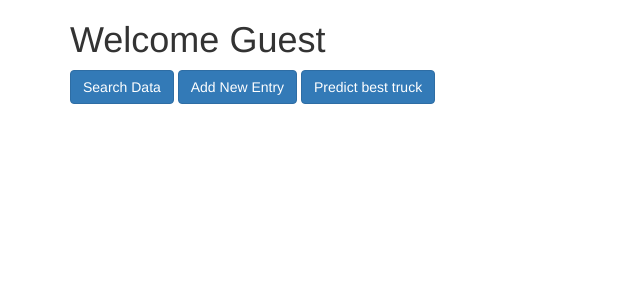
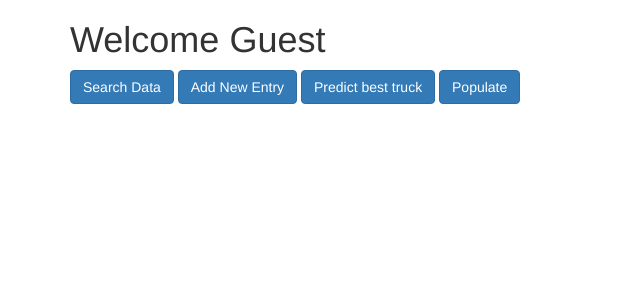
Before and after one commit to rahulgurnani/data_api, a Django app: page / in a window 1280 px wide. Shown: the top 300 px of the page, without its empty margins (0-640 px from the left). Run offline with Django 3.2, Linux system fonts and the light colour scheme; parts of the project's set-up code (start-up, migrations or seed data) failed here and were passed over; some libraries are stand-ins or nearby versions.

Commit message:
populate update

```diff
--- a/api_app/templates/index.html
+++ b/api_app/templates/index.html
@@ -12,6 +12,7 @@
 		<a href="/search/" class="btn btn-primary" role="button">Search Data </a>
 		<a href="/add_entry/" class="btn btn-primary" role="button">Add New Entry</a>
 		<a href="/predict_best/" class="btn btn-primary" role="button">Predict best truck</a>
+		<a href="/populate/" class="btn btn-primary" role="button">Populate</a>
 	</div>
 
 </body>
--- a/api_app/views.py
+++ b/api_app/views.py
@@ -4,6 +4,8 @@ from .forms import FoodPermitForm
 from django.shortcuts import redirect
 from .models import FoodPermit
 from .filters import FoodPermitFilter
+from django.http import HttpResponse
+import populate_script
 
 def index(request):
 	context = {}
@@ -31,3 +33,7 @@ def add_entry(request):
 def predict_best(request):
 	context = {}
 	return render(request, 'predict_best.html', context)
+
+def populate(request):
+	populate_script.populate()
+	return HttpResponse("Populating Done")
--- a/data_api/urls.py
+++ b/data_api/urls.py
@@ -23,4 +23,5 @@ urlpatterns = [
     url(r'^search/',views.search),
     url(r'^add_entry/',views.add_entry),
     url(r'^predict_best/',views.predict_best),
+    url(r'^populate/',views.populate),
 ]
```
